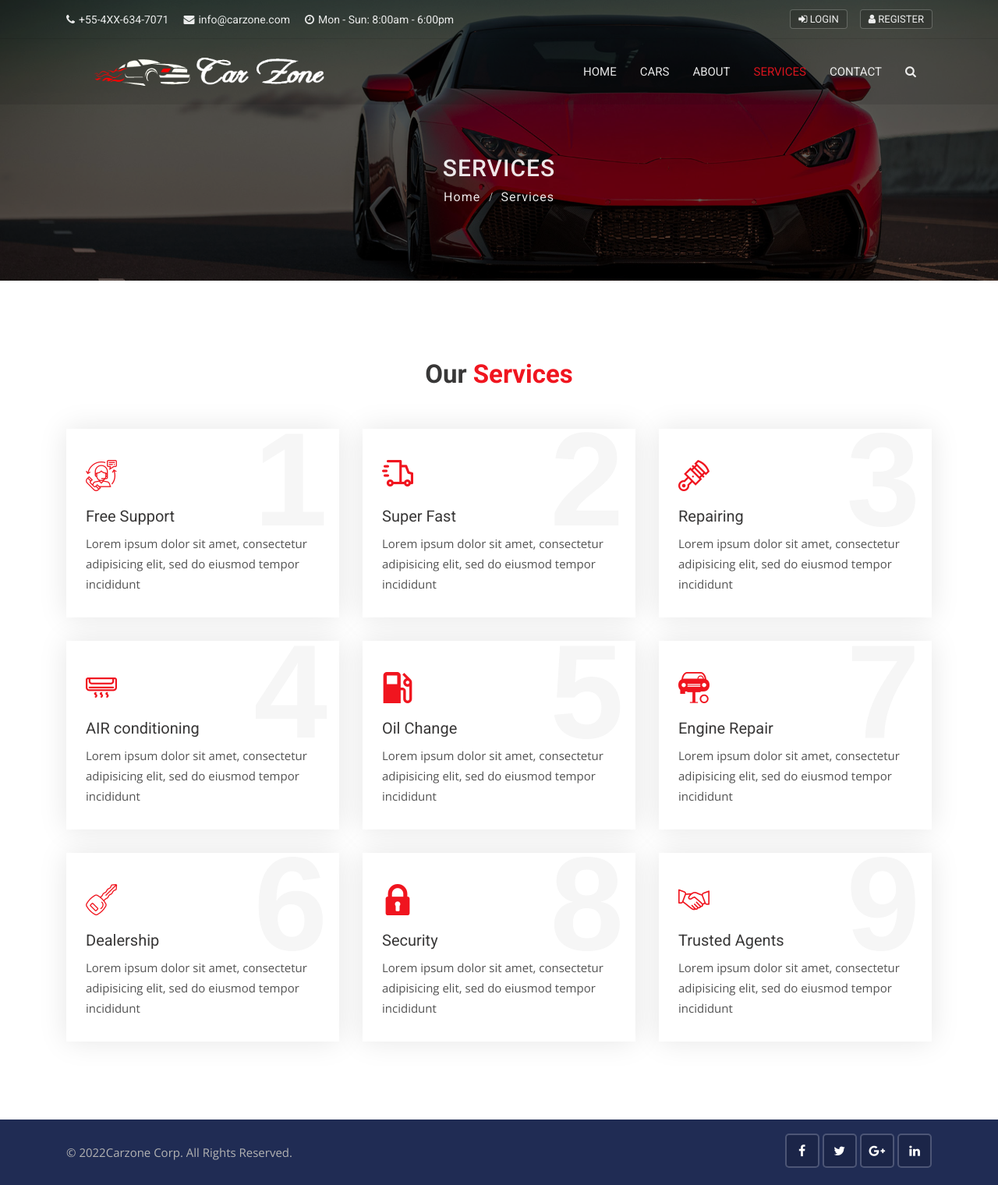
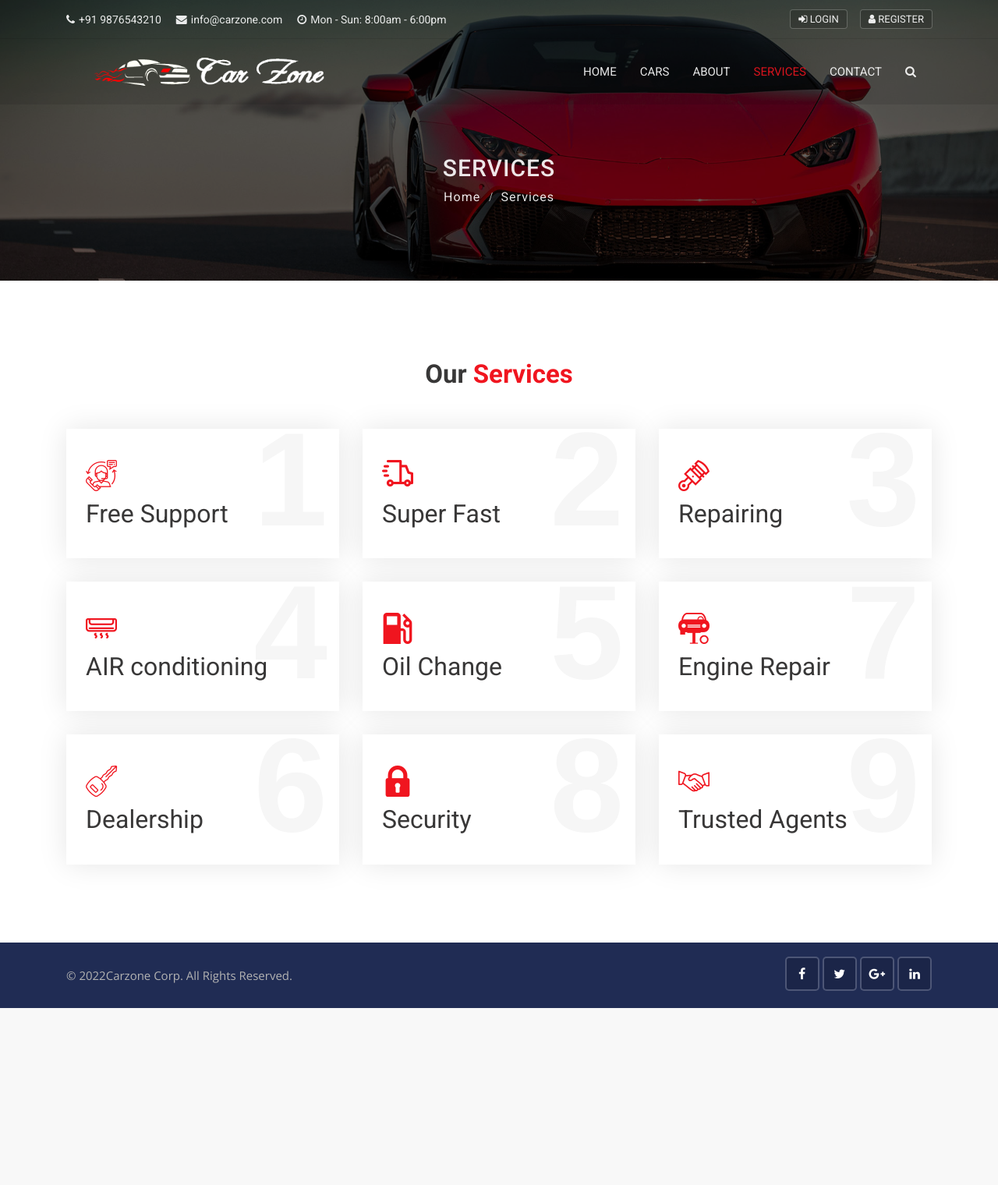
Before and after one commit to SaiSatwikMadddula/carzone-gitproject, a Django app: page /services in a window 1280 px wide. Shown: the whole page at 78% size. After the commit the page ends 1293 px from the top, so only its background shows below. Run offline with Django 3.2, Linux system fonts and the light colour scheme; some libraries are stand-ins or nearby versions.

Commit message:
Modified templates

```diff
--- a/carzone/urls.py
+++ b/carzone/urls.py
@@ -24,4 +24,5 @@ urlpatterns = [
     path('cars/', include('cars.urls')),
     path('accounts/', include('accounts.urls')),
     path('socialaccounts/', include('allauth.urls')),
+    path('inquiry', include('contacts.urls')),
 ] + static(settings.MEDIA_URL, document_root=settings.MEDIA_ROOT)
--- a/pages/views.py
+++ b/pages/views.py
@@ -48,15 +48,15 @@ def contact(request):
 
         admin_info = User.objects.get(is_superuser=True)
         admin_email = admin_info.email
-        send_mail(
-                email_subject,
-                message_body,
-                'saisatwikmaddula@gamil.com',
-                [admin_email],
-                fail_silently=False,
-            )
-        message.sucess(request, 'Thank you for contacting us. We will get back to you shortly')
-        return redirect('contact')
+        # send_mail(
+        #         email_subject,
+        #         message_body,
+        #         'saisatwikmaddula@gamil.com',
+        #         [admin_email],
+        #         fail_silently=False,
+        #     )
+        # message.sucess(request, 'Thank you for contacting us. We will get back to you shortly')
+        # return redirect('contact')
     return render(request, 'pages/contact.html')
 
 def services(request):
--- a/templates/accounts/dashboard.html
+++ b/templates/accounts/dashboard.html
@@ -33,7 +33,7 @@
             <table class="table table-hover">
           	  <thead>
           		<tr>
-          		  <th scope="col">#</th>
+          		  <th scope="col"></th>
           		  <th scope="col">Car Name</th>
           		  <th scope="col">Location</th>
           		  <th scope="col">Action</th>
@@ -42,7 +42,7 @@
           	  <tbody>
               {% for inquiry in inquiries %}
             		<tr>
-            		  <th scope="row">1</th>
+            		  <th scope="row"></th>
             		  <td>{{inquiry.car_title}}</td>
             		  <td>{{inquiry.city}}</td>
             		  <td><a href="{% url 'car_detail' inquiry.car_id %}" class="btn btn-outline-dark">View Car</a></td>
--- a/templates/accounts/login.html
+++ b/templates/accounts/login.html
@@ -53,7 +53,7 @@
                         </div>
                         <div class="clearfix"></div>
                         <ul class="social-list">
-                            <li><a href="{% provider_login_url 'facebook' method='js_sdk' %}" class="facebook-bg"><i class="fa fa-facebook facebook-i"></i><span>Facebook</span></a></li>
+                            <li><a href="{% provider_login_url 'facebook' method='oauth2' %}" class="facebook-bg"><i class="fa fa-facebook facebook-i"></i><span>Facebook</span></a></li>
                             <li><a href="{% provider_login_url 'google' %}" class="google-bg"><i class="fa fa-google google-i"></i><span>Google</span></a></li>
                         </ul>
                     </form>
--- a/templates/includes/topbar.html
+++ b/templates/includes/topbar.html
@@ -4,7 +4,7 @@
         <div class="row">
             <div class="col-lg-8 col-md-8 col-sm-7">
                 <div class="list-inline">
-                    <a href="tel:+55-4XX-634-7071"><i class="fa fa-phone"></i>+55-4XX-634-7071</a>
+                    <a href="tel:+55-4XX-634-7071"><i class="fa fa-phone"></i>+91 9876543210</a>
                     <a href="tel:info@themevessel.com"><i class="fa fa-envelope"></i>info@carzone.com</a>
                     <a href="tel:info@themevessel.com"><i class="fa fa-clock-o"></i>Mon - Sun: 8:00am - 6:00pm</a>
                 </div>
--- a/templates/pages/about.html
+++ b/templates/pages/about.html
@@ -75,11 +75,10 @@
         <!-- Main title -->
         <div class="main-title">
             <h1>Executive <span>Team</span></h1>
-            <p>Lorem ipsum dolor sit amet, consectetur adipisicing elit, sed do eiusmod</p>
         </div>
         <!-- Slick slider area start -->
         <div class="slick-slider-area clearfix">
-            <div class="row slick-carousel" data-slick='{"slidesToShow": 4, "responsive":[{"breakpoint": 1024,"settings":{"slidesToShow": 2}}, {"breakpoint": 768,"settings":{"slidesToShow": 1}}]}'>
+            <div class="row slick-carousel" data-slick='{"slidesToShow": 3, "responsive":[{"breakpoint": 1024,"settings":{"slidesToShow": 2}}, {"breakpoint": 768,"settings":{"slidesToShow": 1}}]}'>
               {% for team in teams %}
                 <div class="slick-slide-item">
                     <div class="team-1">
--- a/templates/pages/contact.html
+++ b/templates/pages/contact.html
@@ -70,7 +70,7 @@
                             </div>
                             <div class="detail">
                                 <h5>Phone:</h5>
-                                <p>0477 8556 552<</p>
+                                <p>+91 9876543210</p>
                             </div>
                         </div>
                         <div class="ci-box">
@@ -88,7 +88,7 @@
                             </div>
                             <div class="detail">
                                 <h5>Web:</h5>
-                                <p>info@carzone.com</p>
+                                <p>carzone.com</p>
                             </div>
                         </div>
                         <div class="ci-box mb-0">
--- a/templates/pages/home.html
+++ b/templates/pages/home.html
@@ -123,7 +123,7 @@
                             <a href="{% url 'car_detail' car.id%}" class="car-img">
                                 <div class="tag-2">Featured</div>
                                 <div class="price-box">
-                                    <span>${{car.price | intcomma}}</span>
+                                    <span>{{car.price | intcomma}}</span>
                                 </div>
                                 <img class="d-block w-100" src="{{car.car_photo.url}}" alt="car" style="min-height: 262px; max-height: 262px;">
                             </a>
@@ -271,7 +271,7 @@
                             <p class="cartype">{{car.body_style}}</p>
                         </div>
                         <div class="pull-right">
-                            <p class="price">${{car.price | intcomma }}</p>
+                            <p class="price">{{car.price | intcomma }}</p>
                         </div>
                     </div>
                 </div>
@@ -293,7 +293,7 @@
         </div>
         <!-- Slick slider area start -->
         <div class="slick-slider-area clearfix">
-            <div class="row slick-carousel" data-slick='{"slidesToShow": 4, "responsive":[{"breakpoint": 1024,"settings":{"slidesToShow": 2}}, {"breakpoint": 768,"settings":{"slidesToShow": 1}}]}'>
+            <div class="row slick-carousel" data-slick='{"slidesToShow": 3, "responsive":[{"breakpoint": 1024,"settings":{"slidesToShow": 2}}, {"breakpoint": 768,"settings":{"slidesToShow": 1}}]}'>
               {% for team in teams %}
                 <div class="slick-slide-item">
                     <div class="team-1">
--- a/templates/pages/services.html
+++ b/templates/pages/services.html
@@ -34,8 +34,8 @@
                         <i class="flaticon-support-2"></i>
                     </div>
                     <div class="detail">
-                        <h3>Free Support</h3>
-                        <p>Lorem ipsum dolor sit amet, consectetur adipisicing elit, sed do eiusmod tempor incididunt</p>
+                        <h2>Free Support</h2>
+
                     </div>
                 </div>
             </div>
@@ -46,8 +46,8 @@
                         <i class="flaticon-speed"></i>
                     </div>
                     <div class="detail">
-                        <h3>Super Fast</h3>
-                        <p>Lorem ipsum dolor sit amet, consectetur adipisicing elit, sed do eiusmod tempor incididunt</p>
+                        <h2>Super Fast</h2>
+
                     </div>
                 </div>
             </div>
@@ -58,8 +58,8 @@
                         <i class="flaticon-motor"></i>
                     </div>
                     <div class="detail">
-                        <h3>Repairing</h3>
-                        <p>Lorem ipsum dolor sit amet, consectetur adipisicing elit, sed do eiusmod tempor incididunt</p>
+                        <h2>Repairing</h2>
+
                     </div>
                 </div>
             </div>
@@ -70,8 +70,7 @@
                         <i class="flaticon-air-conditioner"></i>
                     </div>
                     <div class="detail">
-                        <h3>AIR conditioning</h3>
-                        <p>Lorem ipsum dolor sit amet, consectetur adipisicing elit, sed do eiusmod tempor incididunt</p>
+                        <h2>AIR conditioning</h2>
                     </div>
                 </div>
             </div>
@@ -82,8 +81,7 @@
                         <i class="flaticon-fuel"></i>
                     </div>
                     <div class="detail">
-                        <h3>Oil Change</h3>
-                        <p>Lorem ipsum dolor sit amet, consectetur adipisicing elit, sed do eiusmod tempor incididunt</p>
+                        <h2>Oil Change</h2>
                     </div>
                 </div>
             </div>
@@ -94,8 +92,7 @@
                         <i class="flaticon-wheel"></i>
                     </div>
                     <div class="detail">
-                        <h3>Engine Repair</h3>
-                        <p>Lorem ipsum dolor sit amet, consectetur adipisicing elit, sed do eiusmod tempor incididunt</p>
+                        <h2>Engine Repair</h2>
                     </div>
                 </div>
             </div>
@@ -106,8 +103,7 @@
                         <i class="flaticon-car-2"></i>
                     </div>
                     <div class="detail">
-                        <h3>Dealership</h3>
-                        <p>Lorem ipsum dolor sit amet, consectetur adipisicing elit, sed do eiusmod tempor incididunt</p>
+                        <h2>Dealership</h2>
                     </div>
                 </div>
             </div>
@@ -118,8 +114,7 @@
                         <i class="flaticon-lock"></i>
                     </div>
                     <div class="detail">
-                        <h3>Security</h3>
-                        <p>Lorem ipsum dolor sit amet, consectetur adipisicing elit, sed do eiusmod tempor incididunt</p>
+                        <h2>Security</h2>
                     </div>
                 </div>
             </div>
@@ -130,8 +125,7 @@
                         <i class="flaticon-deal"></i>
                     </div>
                     <div class="detail">
-                        <h3>Trusted Agents</h3>
-                        <p>Lorem ipsum dolor sit amet, consectetur adipisicing elit, sed do eiusmod tempor incididunt</p>
+                        <h2>Trusted Agents</h2>
                     </div>
                 </div>
             </div>
```
Also changed, not shown: carzone/settings.py (+0 -8 lines), contacts/views.py (+4 -14 lines), templates/cars/car_detail.html (+7 -7 lines), templates/cars/cars.html (+3 -4 lines), cars/migrations/0004_auto_20220122_1853.py (added).
